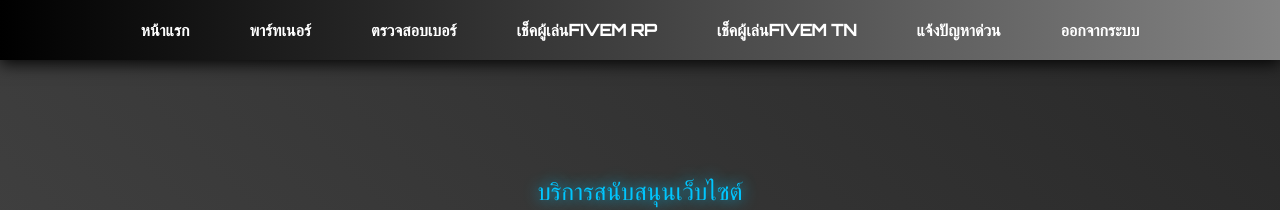
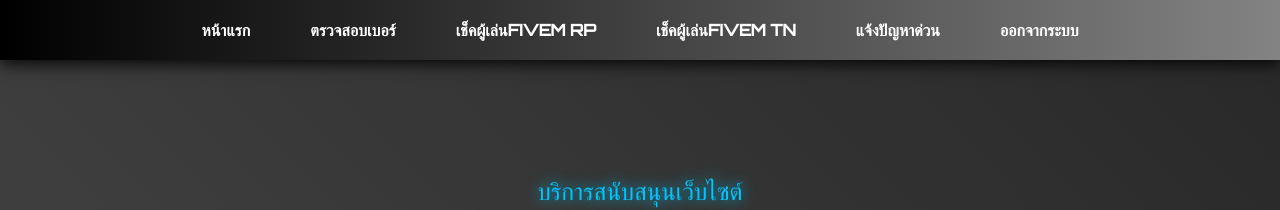
Before and after one commit to dxbbpi/jutistory, a plain HTML site: page pn.html in a window 1280 px wide. Shown: the top 210 px of the page. Drawn offline with Linux system fonts and the light colour scheme.

Commit message:
Update pn.html

```diff
--- a/pn.html
+++ b/pn.html
@@ -116,7 +116,6 @@
 <body>
     <div class="navbar">
         <a href="body.html">หน้าแรก</a>
-        <a href="pn.html">พาร์ทเนอร์</a>
         <a href="inlogin.html">ตรวจสอบเบอร์</a>
         <a href="rp.html">เช็คผู้เล่นFIVEM RP</a>
         <a href="tn.html">เช็คผู้เล่นFIVEM TN</a>
```
